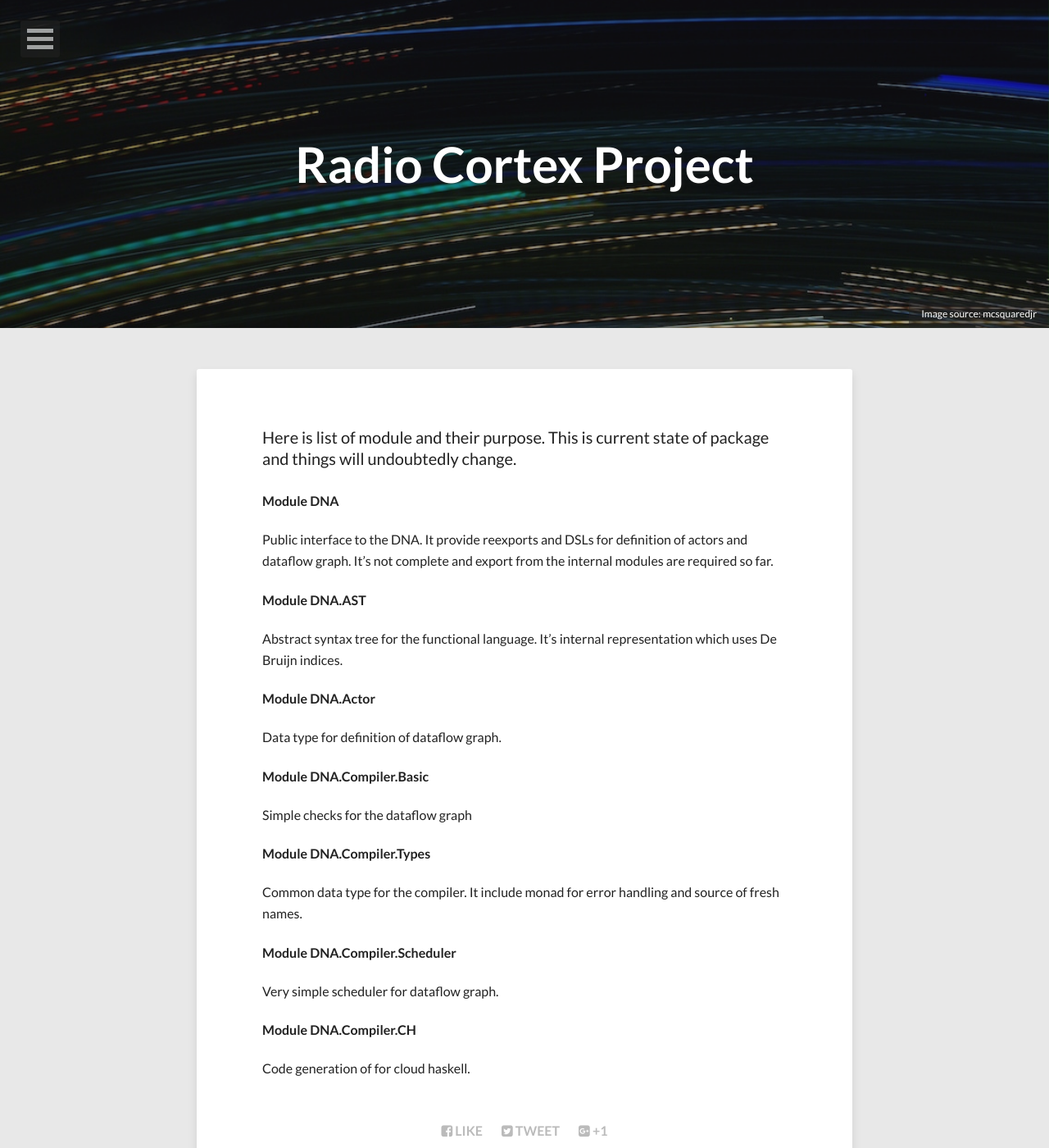
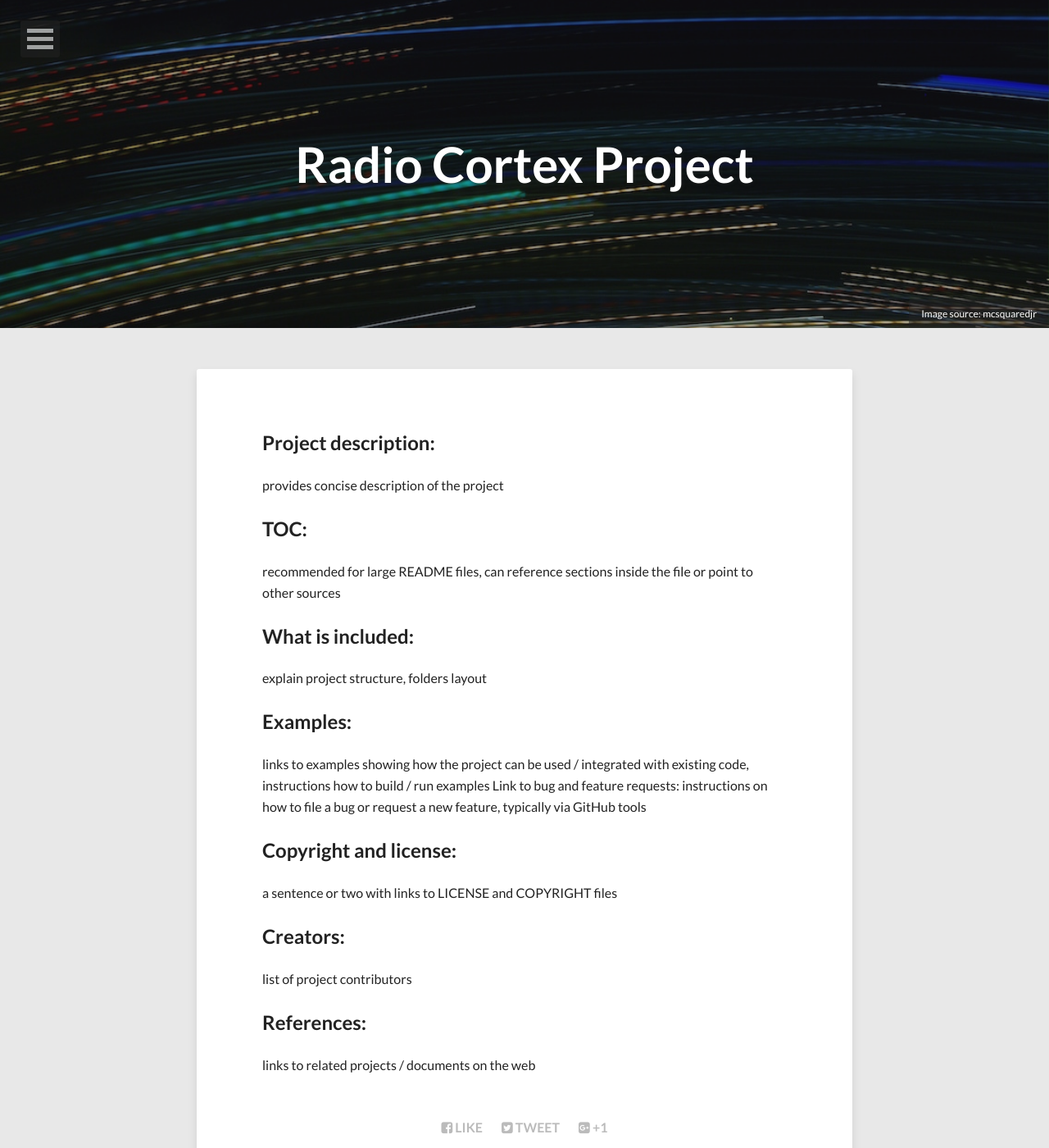
Before and after one commit to SKA-ScienceDataProcessor/RC, a Jekyll site: the page built from index.md, in a window 1280 px wide and 1400 px high. Shown: the whole window at 82% size. Built offline with Jekyll 4.4.1, drawn with Linux system fonts in a browser that asks for light colours; nearby versions of some CDN libraries.

Commit message:
Add index page structure

```diff
--- a/index.md
+++ b/index.md
@@ -11,32 +11,34 @@ share: true
 ---
 
 
-Here is list of module and their purpose. This is current state of package and things will undoubtedly change.
+## Project description:
 
-#### Module DNA
+provides concise description of the project
 
-Public interface to the DNA. It provide reexports and DSLs for definition of actors and dataflow graph. It’s not complete and export from the internal modules are required so far.
+## TOC:
 
-#### Module DNA.AST
+recommended for large README files, can reference sections inside the file or point to other sources
 
-Abstract syntax tree for the functional language. It’s  internal representation which uses De Bruijn indices.
+## What is included:
 
-#### Module DNA.Actor
+explain project structure, folders layout
 
-Data type for definition of dataflow graph.
+## Examples:
 
-#### Module DNA.Compiler.Basic
+links to examples showing how the project can be used / integrated with existing code, instructions how to build / run examples
+Link to bug and feature requests: instructions on how to file a bug or request a new feature, typically via GitHub tools
 
-Simple checks for the dataflow graph
 
-#### Module DNA.Compiler.Types
+## Copyright and license:
 
-Common data type for the compiler. It include monad for error handling and source of fresh names.
+a sentence or two with links to LICENSE and COPYRIGHT files
 
-#### Module DNA.Compiler.Scheduler
 
-Very simple scheduler for dataflow graph.
+## Creators:
 
-#### Module DNA.Compiler.CH
+list of project contributors
 
-Code generation of for cloud haskell.
+
+##References:
+
+links to related projects / documents on the web
```
